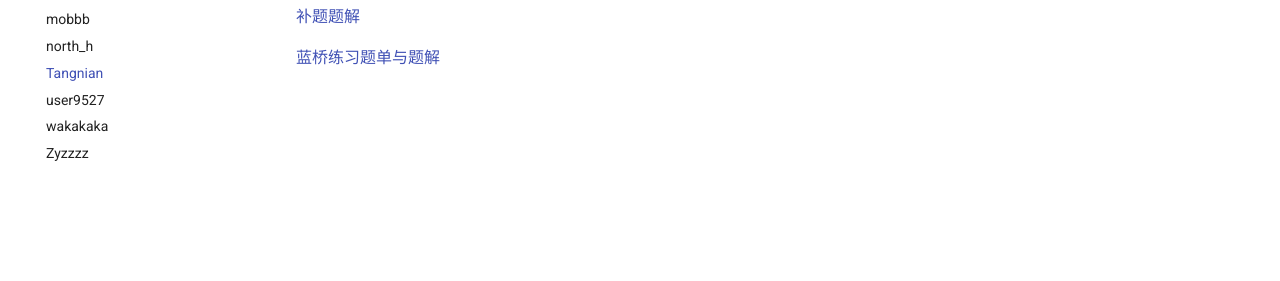
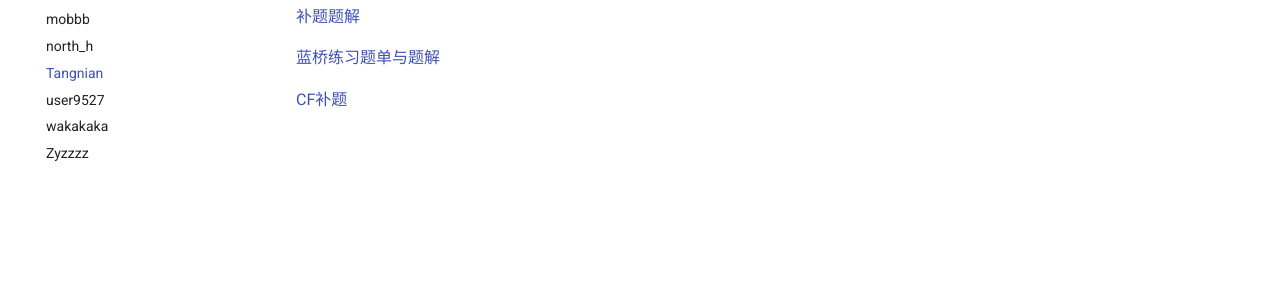
Before and after one commit to SMU-XCPC/wiki, an MkDocs documentation site: the page built from docs/Member/tangnian.md, in a window 1280 px wide. Shown: the part 275-556 px from the top of the page. Built offline with MkDocs 1.6.1 and Material for MkDocs 9.7.7, drawn with Linux system fonts in a browser that asks for light colours.

Commit message:
Update tangnian.md

```diff
--- a/docs/Member/tangnian.md
+++ b/docs/Member/tangnian.md
@@ -7,3 +7,7 @@
 
 
 [蓝桥练习题单与题解](https://blog.csdn.net/tangnian030/article/details/129771837)
+
+
+
+[CF补题](https://blog.csdn.net/tangnian030/article/details/129965195)
```
